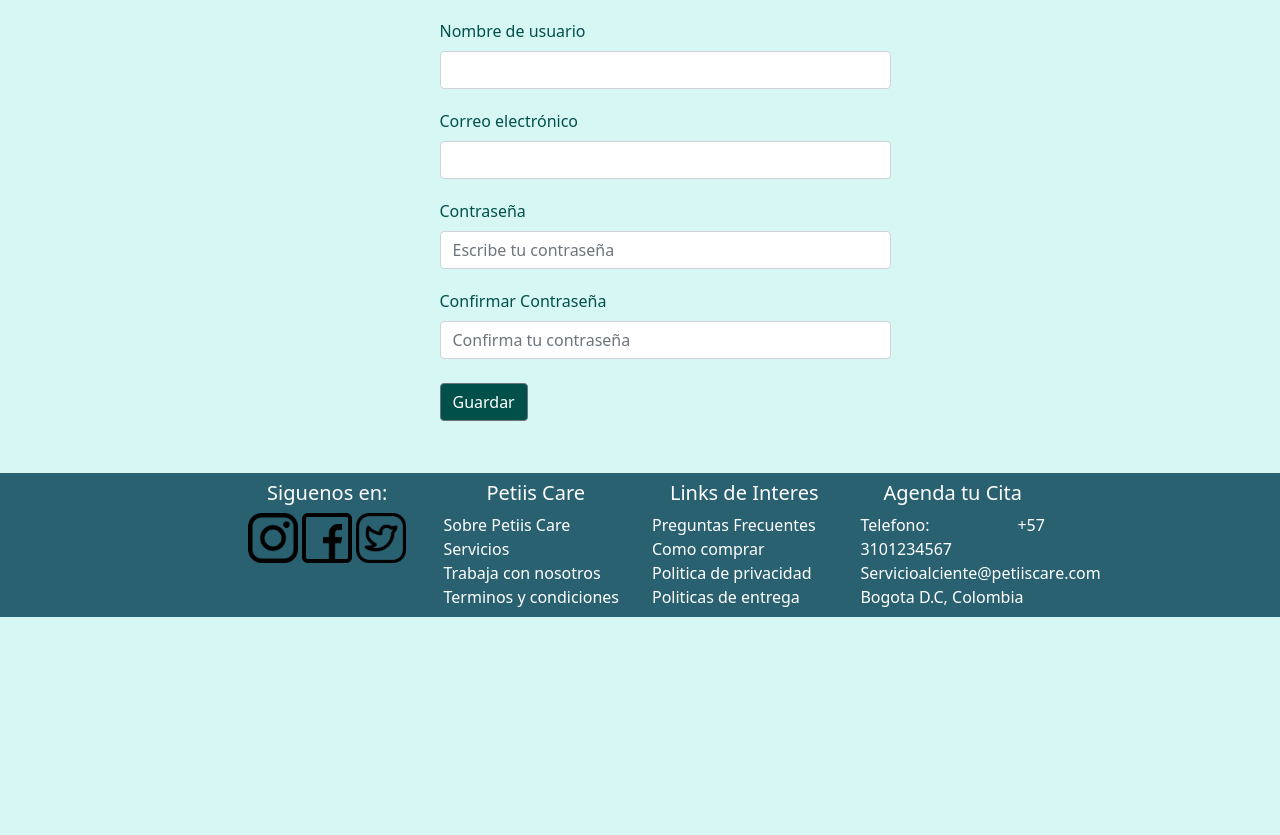
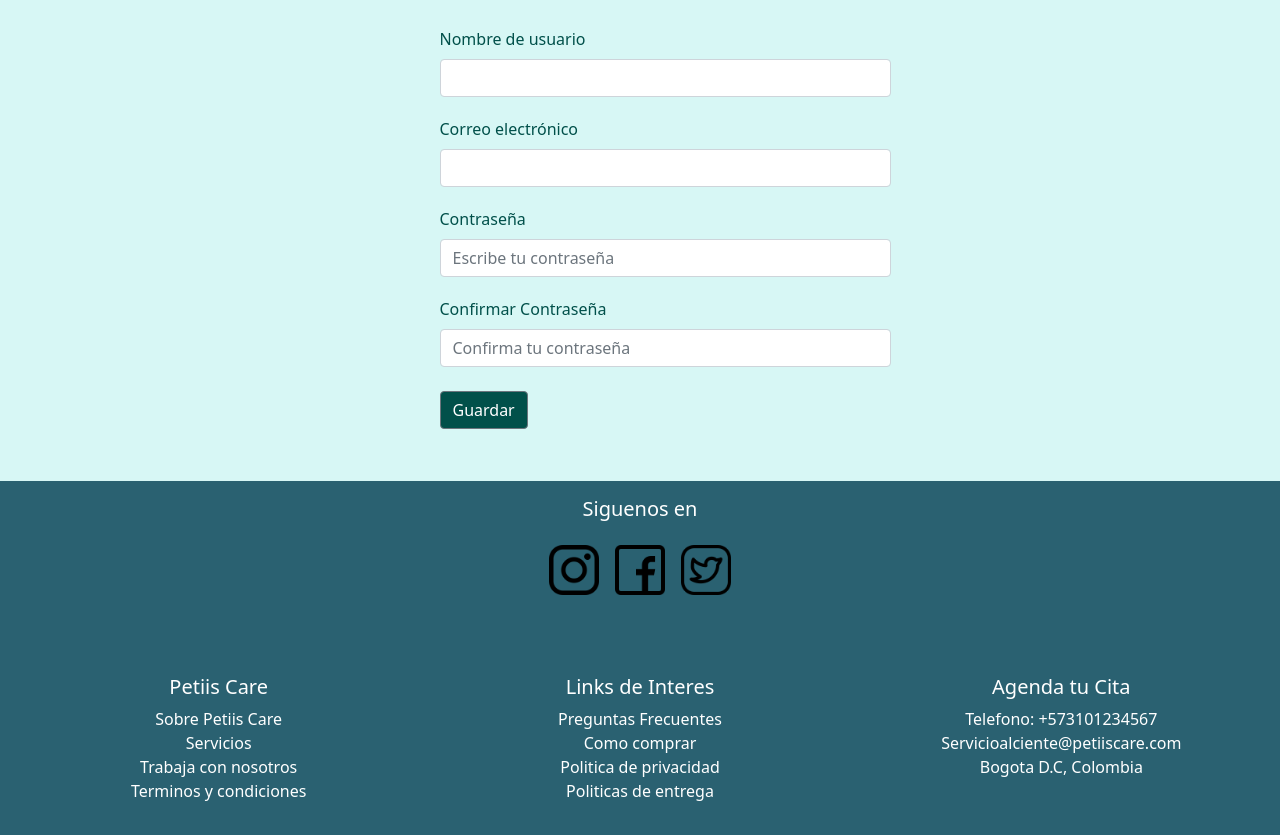
Before and after one commit to Gabrielaromeroreina/Proyecto_grupo, a plain HTML site: page indexformulario.html in a window 1280 px wide. Shown: the part 2252-3087 px from the top of the page. Before the commit the page ends 2869 px from the top, so only its background shows below. Drawn offline with nearby package versions, Linux system fonts and the light colour scheme.

Commit message:
cambio formulario responsive

```diff
--- a/indexformulario.html
+++ b/indexformulario.html
@@ -31,7 +31,9 @@
         >
           <span class="navbar-toggler-icon"></span>
         </button>
-        <a href="index.html" class="navbar-brand"><img src="assets/img/Logo Isabela.png" width="60px"></a>
+        <a href="index.html" class="navbar-brand"
+          ><img src="assets/img/Logo Isabela.png" width="60px"
+        /></a>
         <div class="text-title d-flex">
           <h5 class="text-white mt-2">Registra tu Perfil</h5>
         </div>
@@ -209,16 +211,14 @@
         </div>
       </form>
       <form id="formulario">
-        <div class="col-12">
+        <div class="container">
           <div class="container">
             <h4 class="text-pink text-left mt-3">Información Médica</h4>
             <hr />
           </div>
-          <div class="container">
-            <div class="column d-flex justify-content-center">
-              <div class="col-md-3">
-                <div class="content-left">
-                  <div>
+
+          <div class="container justify-content-center row m-0">
+            <div class="col-md-4">
               <strong
                 ><label class="mt-3 text-dablue" for="checkbox"
                   >Esterilizado</label
@@ -264,10 +264,8 @@
                 </label>
               </div>
             </div>
-                </div>
-              </div>
+
             <div class="col-md-4">
-                <div class="justify-content-center">
               <div>
                 <strong
                   ><label class="mt-3 text-dablue" for="checkbox"
@@ -301,12 +299,11 @@
                   </label>
                 </div>
                 <label class="text-dablue" for="Name">¿Cuál?</label>
-                    <input type="text" class="border-default" />
+                <input type="text" class="form-control" />
               </div>
             </div>
-              </div>
-              <div class="col-md-3">
-                <div class="content-right">
+
+            <div class="col-md-4">
               <div>
                 <strong
                   ><label class="mt-3 text-dablue" for="checkbox"
@@ -340,12 +337,17 @@
                   </label>
                 </div>
                 <label class="text-dablue" for="Name">¿Cuál?</label>
-                    <input type="text" class="border-default" />
+                <input type="text" class="form-control" />
               </div>
             </div>
           </div>
-            </div>
-          </div>
+
+
+
+
+
+
+
         </div>
       </form>
       <div class="container d-flex justify-content-center">
@@ -459,101 +461,119 @@
     </section>
 
     <div class="pt-5">
-      <footer class="text-center text-white p-2" style="background-color: #2a6171;">
-
+      <footer class="text-white p-2" style="background-color: #2a6171">
         <!--Grid row-->
 
-            <!--Grid column-->
-          <div class="d-flex justify-content-center text-decoration-none">
-            <div class="row">
-              <!--Grid column-->
-              <div class="col-lg-3 col-md-6 mb-4 mb-md-0">
-
-                <h5 class="text" style="color: white;">Siguenos en:</h5>
-                <img src="assets/img/logotipo-de-instagram.png" alt="logo" width="50" height="50" >
-                <img src="assets/img/facebook.png" alt="logo" width="50" height="50">
-                <img src="assets/img/gorjeo.png" alt="logo" width="50" height="50">
+        <!-- Accounts -->
+        <div>
+          <h5 class="text-center p-2" style="color: white">Siguenos en</h5>
+          <div class="d-flex justify-content-center">
+            <img
+              class="m-2"
+              src="assets/img/logotipo-de-instagram.png"
+              alt="logo"
+              width="50"
+              height="50"
+            />
+            <img
+              class="m-2"
+              src="assets/img/facebook.png"
+              alt="logo"
+              width="50"
+              height="50"
+            />
+            <img
+              class="m-2"
+              src="assets/img/gorjeo.png"
+              alt="logo"
+              width="50"
+              height="50"
+            />
+          </div>
         </div>
 
-            <!--Grid column-->
-            <div class="col-lg-3 col-md-6 mb-4 mb-md-0">
-              <h5 class="text" style="color: white;">Petiis Care</h5>
-
-              <ul class="list-unstyled mb-0" style="text-align: justify;">
+        <div class="mt-5 justify-content-center">
+          <div class="row m-0">
+            <div class="col-md-4 text-center my-4">
+              <h5 class="text" style="color: white">Petiis Care</h5>
+              <ul class="list-unstyled text-center mb-0">
                 <li>
-                  <a href="#!" class="text-white text-decoration-none">Sobre Petiis Care</a>
+                  <a href="#!" class="text-white text-decoration-none"
+                    >Sobre Petiis Care</a
+                  >
                 </li>
                 <li>
-                  <a href="#!" class="text-white text-decoration-none">Servicios</a>
+                  <a href="#!" class="text-white text-decoration-none"
+                    >Servicios</a
+                  >
                 </li>
                 <li>
-                  <a href="#!" class="text-white text-decoration-none">Trabaja con nosotros</a>
+                  <a href="#!" class="text-white text-decoration-none"
+                    >Trabaja con nosotros</a
+                  >
                 </li>
                 <li>
-                  <a href="#!" class="text-white text-decoration-none">Terminos y condiciones</a>
+                  <a href="#!" class="text-white text-decoration-none"
+                    >Terminos y condiciones</a
+                  >
                 </li>
               </ul>
             </div>
-            <!--Grid column-->
-
-            <!--Grid column-->
-            <div class="col-lg-3 col-md-6 mb-4 mb-md-0">
-              <h5 class="text" style="color: white;">Links de Interes</h5>
-
-              <ul class="list-unstyled mb-0" style="text-align: justify;">
+            <div class="col-md-4 text-center my-4">
+              <h5 class="text" style="color: white">Links de Interes</h5>
+              <ul class="list-unstyled text-center mb-0">
                 <li>
-                  <a href="#!" class="text-white text-decoration-none">Preguntas Frecuentes</a>
+                  <a href="#!" class="text-white text-decoration-none"
+                    >Preguntas Frecuentes</a
+                  >
                 </li>
                 <li>
-                  <a href="#!" class="text-white text-decoration-none">Como comprar</a>
+                  <a href="#!" class="text-white text-decoration-none"
+                    >Como comprar</a
+                  >
                 </li>
                 <li>
-                  <a href="#!" class="text-white text-decoration-none">Politica de privacidad</a>
+                  <a href="#!" class="text-white text-decoration-none"
+                    >Politica de privacidad</a
+                  >
                 </li>
                 <li>
-                  <a href="#!" class="text-white text-decoration-none">Politicas de entrega</a>
+                  <a href="#!" class="text-white text-decoration-none"
+                    >Politicas de entrega</a
+                  >
                 </li>
               </ul>
             </div>
-            <!--Grid column-->
-
-            <!--Grid column-->
-            <div class="col-lg-3 col-md-6 mb-4 mb-md-0">
-              <h5 class="text" style="color: white;">Agenda tu Cita</h5>
-
-              <ul class="list-unstyled mb-0 justify-content-end"style="text-align: justify;">
+            <div class="col-md-4 text-center my-4">
+              <h5 class="text" style="color: white">Agenda tu Cita</h5>
+              <ul class="list-unstyled text-center mb-0 justify-content-end">
                 <li>
-                  <a href="#" class="text-white text-decoration-none">Telefono: +57 3101234567</a>
+                  <a href="#" class="text-white text-decoration-none"
+                    >Telefono: +573101234567</a
+                  >
                 </li>
                 <li>
-                  <a href="#!" class="text-white text-decoration-none">Servicioalciente@petiiscare.com</a>
+                  <a href="#!" class="text-white text-decoration-none"
+                    >Servicioalciente@petiiscare.com</a
+                  >
                 </li>
                 <li>
-                  <a href="#!" class="text-white text-decoration-none">Bogota D.C, Colombia</a>
+                  <a href="#!" class="text-white text-decoration-none"
+                    >Bogota D.C, Colombia</a
+                  >
                 </li>
               </ul>
             </div>
-            <!--Grid column-->
           </div>
-          <!--Grid row-->
-        <!-- Section: Links -->
-      </div>
-      <!-- Grid container -->
         </div>
       </footer>
-    <!-- Optional JavaScript; choose one of the two! -->
+      <!-- Footer -->
+    </div>
 
-    <!-- Option 1: Bootstrap Bundle with Popper -->
     <script
       src="https://cdn.jsdelivr.net/npm/bootstrap@5.1.3/dist/js/bootstrap.bundle.min.js"
       integrity="sha384-ka7Sk0Gln4gmtz2MlQnikT1wXgYsOg+OMhuP+IlRH9sENBO0LRn5q+8nbTov4+1p"
       crossorigin="anonymous"
     ></script>
-
-    <!-- Option 2: Separate Popper and Bootstrap JS -->
-    <!--
-       <script src="https://cdn.jsdelivr.net/npm/@popperjs/core@2.10.2/dist/umd/popper.min.js" integrity="sha384-7+zCNj/IqJ95wo16oMtfsKbZ9ccEh31eOz1HGyDuCQ6wgnyJNSYdrPa03rtR1zdB" crossorigin="anonymous"></script>
-       <script src="https://cdn.jsdelivr.net/npm/bootstrap@5.1.3/dist/js/bootstrap.min.js" integrity="sha384-QJHtvGhmr9XOIpI6YVutG+2QOK9T+ZnN4kzFN1RtK3zEFEIsxhlmWl5/YESvpZ13" crossorigin="anonymous"></script>
-       -->
   </body>
 </html>
```
Lines whose indentation alone changed are shown as unchanged.
